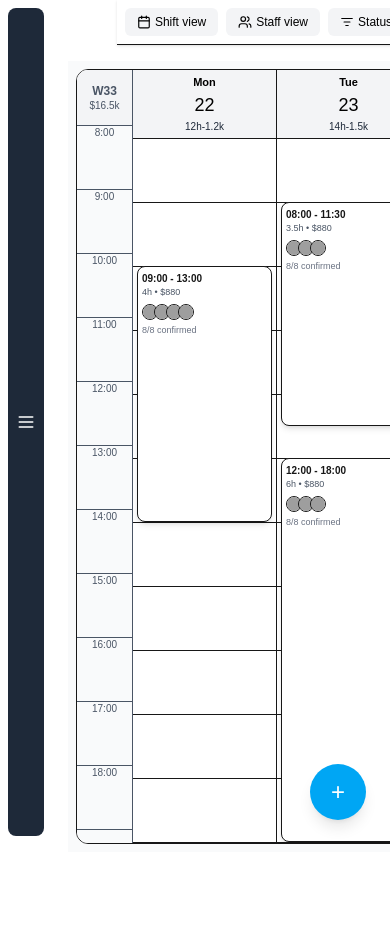
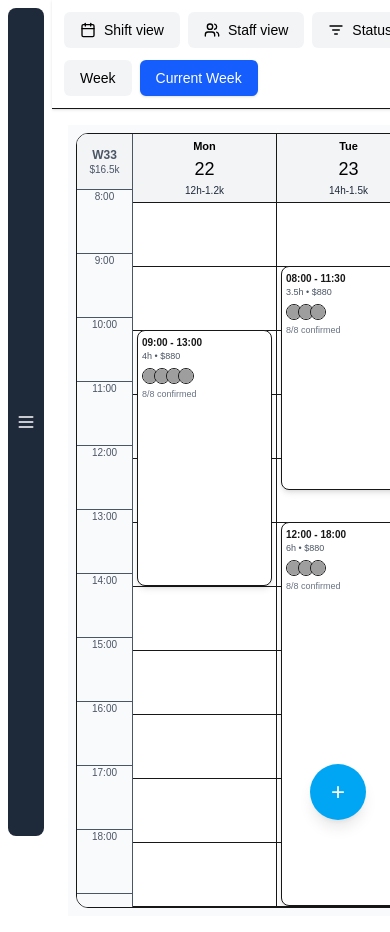
Before and after one commit to Rktechpro/compnytest, a Next.js app: page / in a window 390 px wide. Shown: the top 932 px of the page. Before the commit the page ends 868 px from the top, so only its background shows below. Built offline with nearby package versions, Linux system fonts and the light colour scheme; grey boxes are pictures that could not be loaded.

Commit message:
Change your responsive

```diff
--- a/src/app/components/TopFilterBar/TopFilterBar.jsX
+++ b/src/app/components/TopFilterBar/TopFilterBar.jsX
@@ -1,55 +1,3 @@
-// "use client";
-// import {
-//   Calendar,
-//   Users,
-//   ListFilter,
-//   UserCircle2,
-//   SlidersHorizontal,
-// } from "lucide-react";
-// export default function TopFilterBar() {
-//   return (
-//     <div className="flex items-center justify-between bg-white p-3 border-b shadow-sm">
-//       {/* Left side filters */}
-//       <div className="flex gap-3 items-center">
-//         <button className="flex items-center gap-2 px-4 py-2 rounded-md bg-gray-100 hover:bg-gray-200 text-sm text-black cursor-pointer">
-//           <Calendar size={16} />
-//           Shift view
-//         </button>
-
-//         <button className="flex items-center gap-2 px-4 py-2 rounded-md bg-gray-100 hover:bg-gray-200 text-sm text-black cursor-pointer">
-//           <Users size={16} />
-//           Staff view
-//         </button>
-
-//         <button className="flex items-center gap-2 px-4 py-2 rounded-md bg-gray-100 hover:bg-gray-200 text-sm text-black cursor-pointer">
-//           <ListFilter size={16} />
-//           Status All
-//         </button>
-
-//         <button className="flex items-center gap-2 px-4 py-2 rounded-md bg-gray-100 hover:bg-gray-200 text-sm text-black cursor-pointer">
-//           <UserCircle2 size={16} />
-//           Team All
-//         </button>
-
-//         <button className="flex items-center gap-1 text-blue-600 text-sm font-medium hover:underline cursor-pointer">
-//           <SlidersHorizontal size={16} />
-//           Advanced filter
-//         </button>
-//       </div>
-
-//       {/* Right side buttons */}
-//       <div className="flex gap-2">
-//         <button className="px-4 py-2 cursor-pointer  text-black bg-gray-100 rounded-md text-sm">
-//           Week
-//         </button>
-//         <button className="px-4 py-2 cursor-pointer bg-blue-600 text-white rounded-md text-sm shadow">
-//           Current Week
-//         </button>
-//       </div>
-//     </div>
-//   );
-// }
-
 "use client";
 import {
   Calendar,
@@ -61,62 +9,41 @@ import {
 
 export default function TopFilterBar() {
   return (
-    <div className="flex items-center justify-between bg-white p-2 sm:p-3 border-b shadow-sm max-w-full mx-auto">
+    <div className="flex flex-col md:flex-row md:items-center md:justify-between bg-white p-3 border-b shadow-sm gap-3">
       {/* Left side filters */}
-      <div className="flex gap-2 sm:gap-3 items-center overflow-x-auto flex-nowrap whitespace-nowrap">
-        <button
-          className="flex items-center gap-1 sm:gap-2 px-3 sm:px-4 py-1.5 sm:py-2 rounded-md bg-gray-100 hover:bg-gray-200 text-xs sm:text-sm text-black transition-colors"
-          aria-label="Switch to shift view"
-        >
-          <Calendar size={14} className="sm:w-4 sm:h-4" />
+      <div className="flex gap-2 items-center overflow-x-auto scrollbar-hide">
+        <button className="flex items-center gap-2 px-4 py-2 rounded-md bg-gray-100 hover:bg-gray-200 text-sm text-black shrink-0">
+          <Calendar size={16} />
           Shift view
         </button>
 
-        <button
-          className="flex items-center gap-1 sm:gap-2 px-3 sm:px-4 py-1.5 sm:py-2 rounded-md bg-gray-100 hover:bg-gray-200 text-xs sm:text-sm text-black transition-colors"
-          aria-label="Switch to staff view"
-        >
-          <Users size={14} className="sm:w-4 sm:h-4" />
+        <button className="flex items-center gap-2 px-4 py-2 rounded-md bg-gray-100 hover:bg-gray-200 text-sm text-black shrink-0">
+          <Users size={16} />
           Staff view
         </button>
 
-        <button
-          className="flex items-center gap-1 sm:gap-2 px-3 sm:px-4 py-1.5 sm:py-2 rounded-md bg-gray-100 hover:bg-gray-200 text-xs sm:text-sm text-black transition-colors"
-          aria-label="Filter by status"
-        >
-          <ListFilter size={14} className="sm:w-4 sm:h-4" />
+        <button className="flex items-center gap-2 px-4 py-2 rounded-md bg-gray-100 hover:bg-gray-200 text-sm text-black shrink-0">
+          <ListFilter size={16} />
           Status All
         </button>
 
-        <button
-          className="flex items-center gap-1 sm:gap-2 px-3 sm:px-4 py-1.5 sm:py-2 rounded-md bg-gray-100 hover:bg-gray-200 text-xs sm:text-sm text-black transition-colors"
-          aria-label="Filter by team"
-        >
-          <UserCircle2 size={14} className="sm:w-4 sm:h-4" />
+        <button className="flex items-center gap-2 px-4 py-2 rounded-md bg-gray-100 hover:bg-gray-200 text-sm text-black shrink-0">
+          <UserCircle2 size={16} />
           Team All
         </button>
 
-        <button
-          className="flex items-center gap-1 px-3 sm:px-4 py-1.5 sm:py-2 text-blue-600 text-xs sm:text-sm font-medium hover:underline"
-          aria-label="Open advanced filter"
-        >
-          <SlidersHorizontal size={14} className="sm:w-4 sm:h-4" />
+        <button className="flex items-center gap-1 text-blue-600 text-sm font-medium hover:underline shrink-0">
+          <SlidersHorizontal size={16} />
           Advanced filter
         </button>
       </div>
 
       {/* Right side buttons */}
-      <div className="flex gap-2 flex-shrink-0">
-        <button
-          className="px-3 sm:px-4 py-1.5 sm:py-2 bg-gray-100 rounded-md text-xs sm:text-sm text-black hover:bg-gray-200 transition-colors"
-          aria-label="Select week view"
-        >
+      <div className="flex gap-2">
+        <button className="px-4 py-2 text-black bg-gray-100 rounded-md text-sm">
           Week
         </button>
-        <button
-          className="px-3 sm:px-4 py-1.5 sm:py-2 bg-blue-600 text-white rounded-md text-xs sm:text-sm shadow hover:bg-blue-700 transition-colors"
-          aria-label="Select current week"
-        >
+        <button className="px-4 py-2 bg-blue-600 text-white rounded-md text-sm shadow">
           Current Week
         </button>
       </div>
--- a/src/app/layout.js
+++ b/src/app/layout.js
@@ -1,7 +1,7 @@
 
-import "./globals.css";
-import Sidebar from "./components/Sidebar/Sidebar";
-import TopFilterBar from "./components/TopFilterBar/TopFilterBar";
+import "@/app/globals.css";
+import Sidebar from "@/app/components/Sidebar/Sidebar";
+import TopFilterBar from "@/app/components/TopFilterBar/TopFilterBar";
 
 
 export const metadata = {
```
